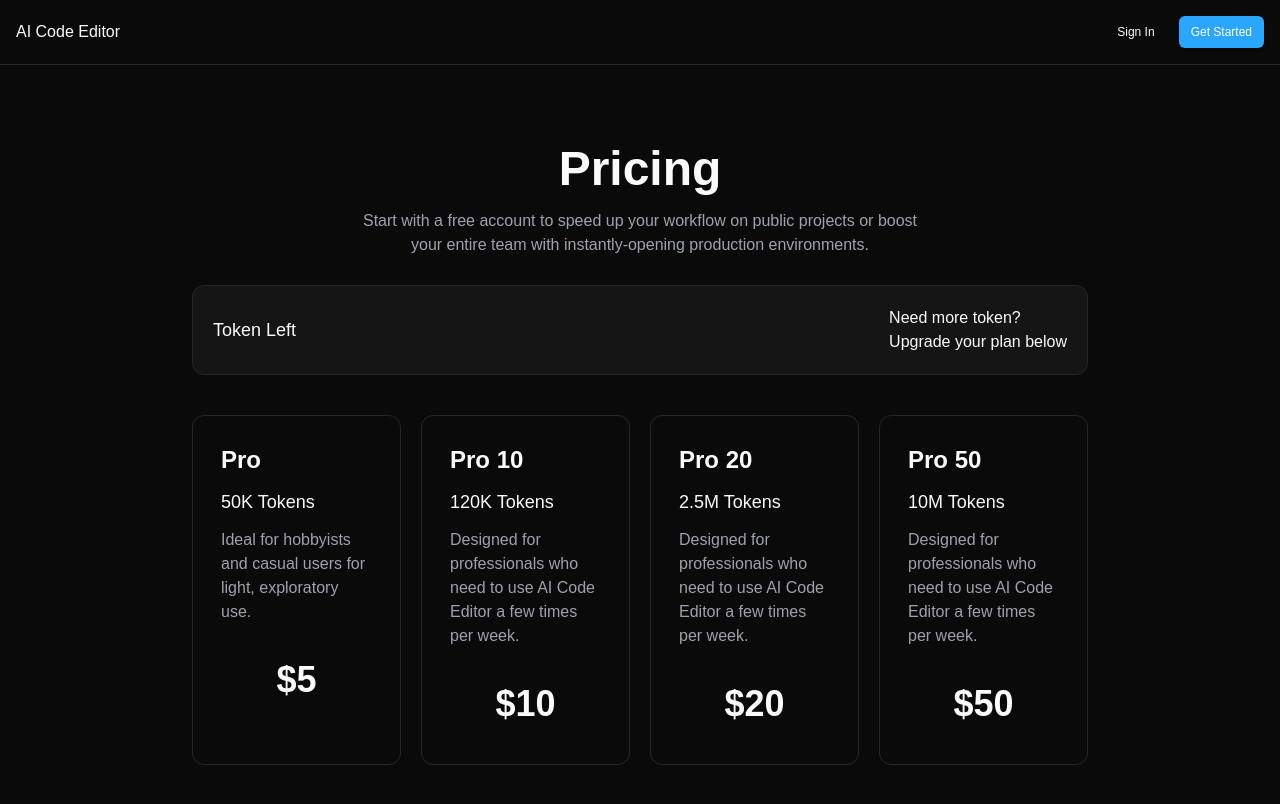
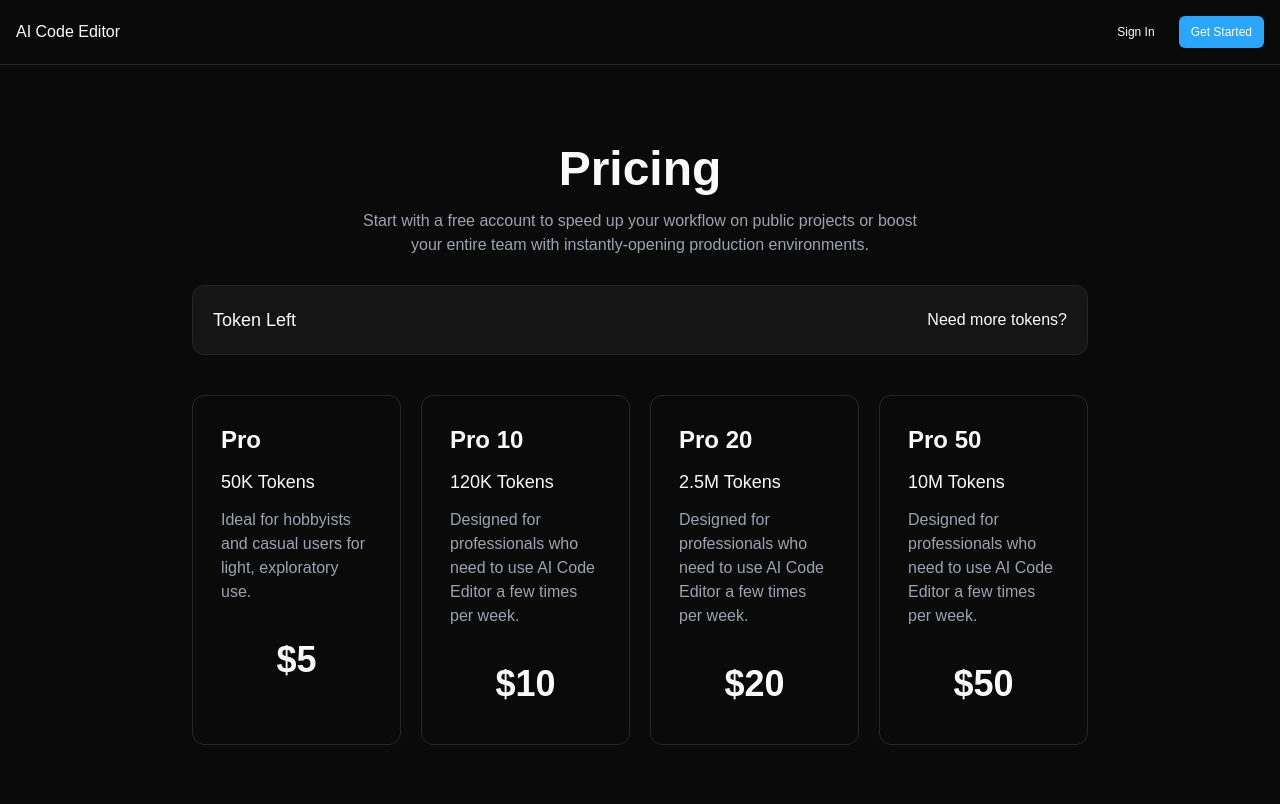
Before and after one commit to jrarcher17/bolt, a Next.js app: page /pricing in a window 1280 px wide. Built offline with nearby package versions, Linux system fonts and the light colour scheme; no server answers; sample sign-in values are in the browser's storage.

Commit message:
paypal payment fixes

```diff
--- a/app/(main)/pricing/page.jsx
+++ b/app/(main)/pricing/page.jsx
@@ -18,8 +18,7 @@ function Pricing() {
         }}>
             <h2 className='text-lg'><span className='font-bold'>{userDetail?.token}</span> Token Left</h2>
             <div className=''>
-                <h2 className='font-medium'>Need more token?</h2>
-                <p>Upgrade your plan below</p>
+                <h2 className='font-medium'>Need more tokens?</h2>
             </div>
         </div>
         <PricingModel/>
```
